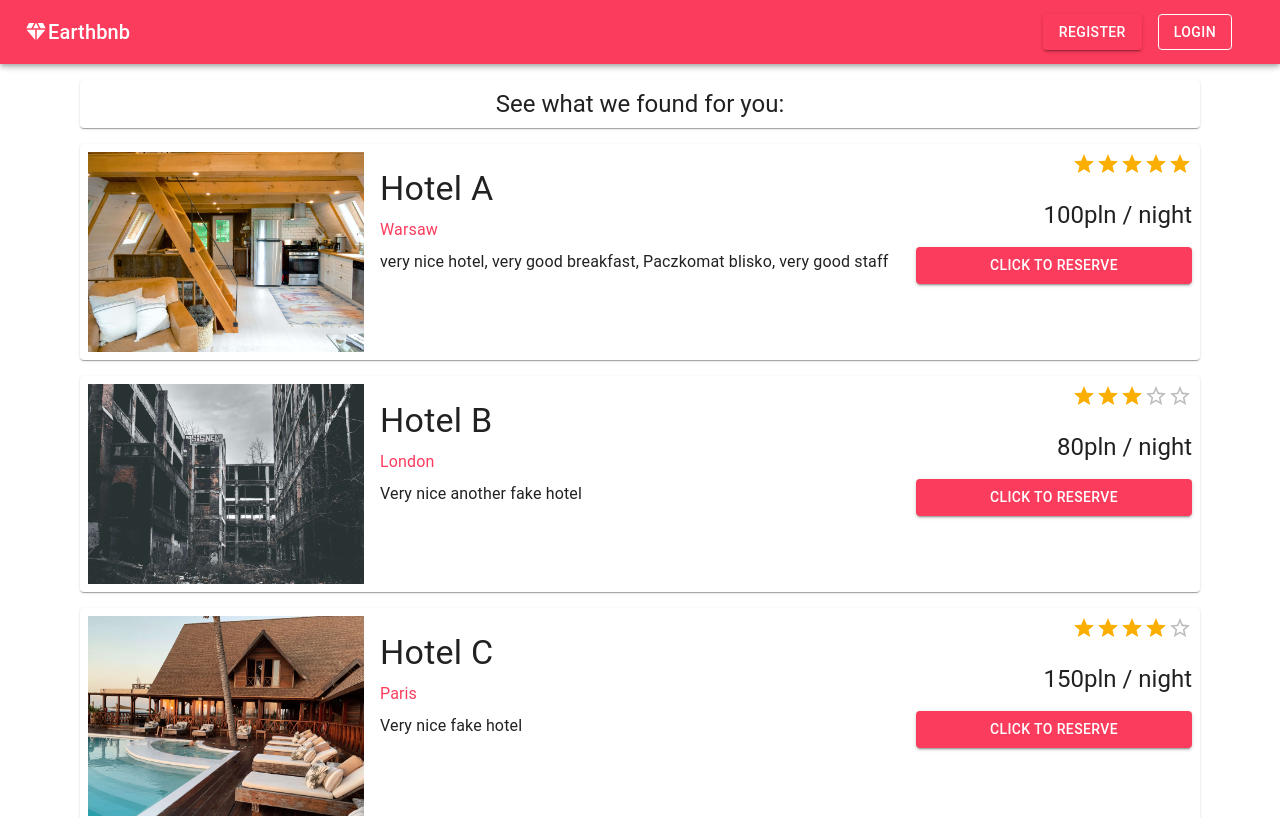
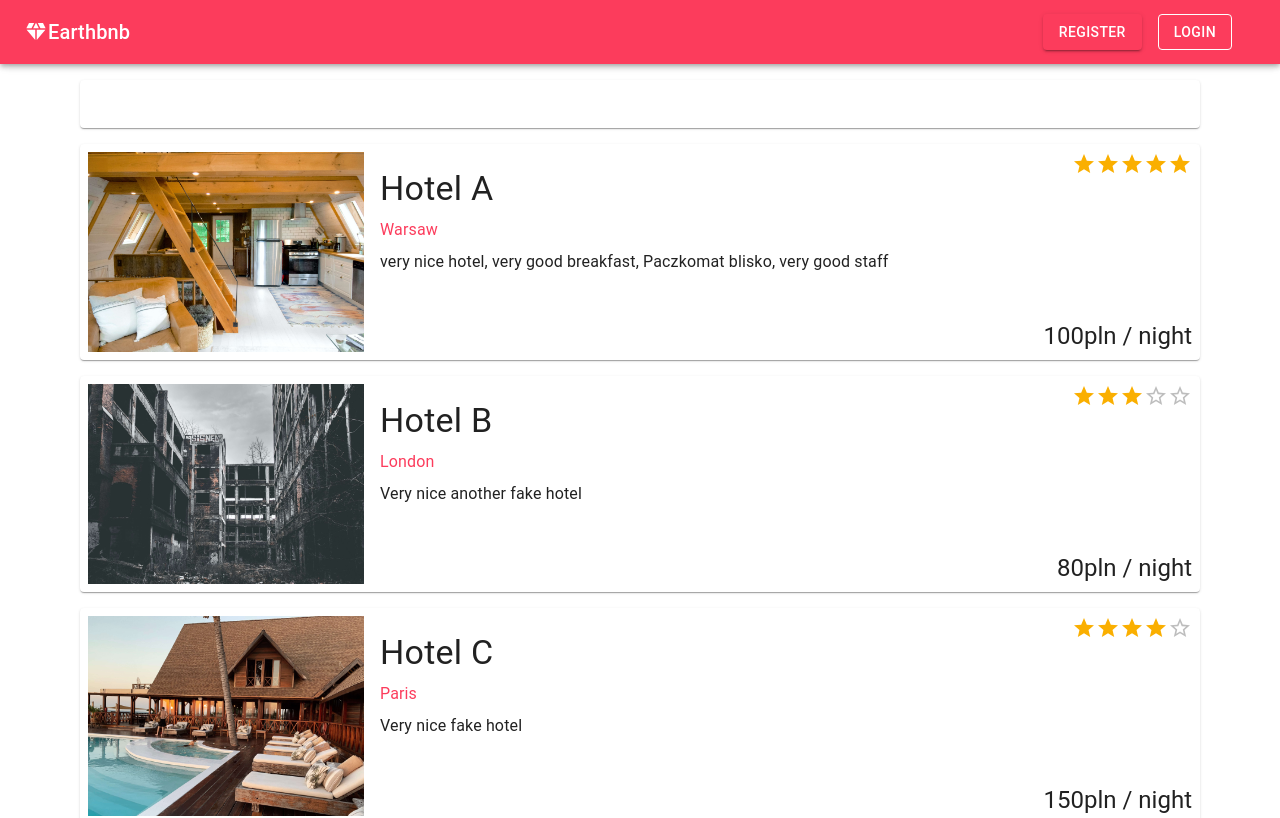
Before and after one commit to Artuyees/airbnb-project, a Next.js app: page /hotels/1 in a window 1280 px wide. Shown: the top 818 px of the page. Built offline with nearby package versions, Linux system fonts and the light colour scheme.

Commit message:
updated list

```diff
--- a/Components/List/SingleItem/index.tsx
+++ b/Components/List/SingleItem/index.tsx
@@ -1,5 +1,6 @@
 import { Button, Grid, Paper, Rating, Stack, Typography } from "@mui/material";
 import Image from "next/image";
+import Link from "next/link";
 import React from "react";
 import { Hotel } from "../../../data/hotels";
 
@@ -9,8 +10,18 @@ type Props = {
 const ListItem = (props: Props) => {
   const { data } = props;
   return (
+    <Link href={`hotel/${data.id}`} passHref>
       <Paper sx={{ margin: 2 }}>
-      <Grid container padding={1}>
+        <Grid
+          container
+          padding={1}
+          sx={{
+            "&:hover": {
+              cursor: "pointer",
+              backgroundColor: "rgba(0, 0, 0, 0.05)",
+            },
+          }}
+        >
           <Grid
             item
             xs={12}
@@ -41,8 +52,7 @@ const ListItem = (props: Props) => {
               </Grid>
             </Grid>
           </Grid>
-        <Grid item xs={12} md={3}>
-          <Grid container spacing={2}>
+          <Grid container item xs={12} alignContent="space-between" md={3}>
             <Grid item xs={12} md={12} textAlign="right">
               <Typography component="legend"></Typography>
               <Rating value={data.stars} readOnly />
@@ -52,15 +62,10 @@ const ListItem = (props: Props) => {
                 {data.price}pln / night
               </Typography>
             </Grid>
-            <Grid item xs={12} md={12}>
-              <Button variant="contained" color="primary" fullWidth>
-                Click to Reserve
-              </Button>
-            </Grid>
-          </Grid>
           </Grid>
         </Grid>
       </Paper>
+    </Link>
   );
 };
 
--- a/Components/List/index.tsx
+++ b/Components/List/index.tsx
@@ -13,7 +13,14 @@ const List = (props: Props) => {
 
   return (
     <Container maxWidth="lg">
-      <Paper sx={{ margin: 2, padding: 1, textAlign: "center" }}>
+      <Paper
+        sx={{
+          margin: 2,
+          padding: 1,
+          color: "primary.contrastText",
+          textAlign: "center",
+        }}
+      >
         <Typography variant="h5">See what we found for you:</Typography>
       </Paper>
       {data?.map((item, idx) => {
--- a/pages/_app.tsx
+++ b/pages/_app.tsx
@@ -54,13 +54,12 @@ function MyApp({ Component, pageProps }: AppProps) {
   );
   const [isLoggedIn, setIsLoggedIn] = useState(false);
   const [query, setQuery] = useState<hotelQueryType>({
-    city: "",
+    city: "Warsaw",
     dateArrival: new Date(),
     dateDeparture: new Date(),
     children: 0,
     adults: 2,
   });
-  console.log(query);
   const smallScreen = useMediaQuery("(min-width: 640px)");
 
   return (
```
Also changed, not shown: Components/Form/index.tsx (+2 -26 lines). Lines whose indentation alone changed are shown as unchanged.
